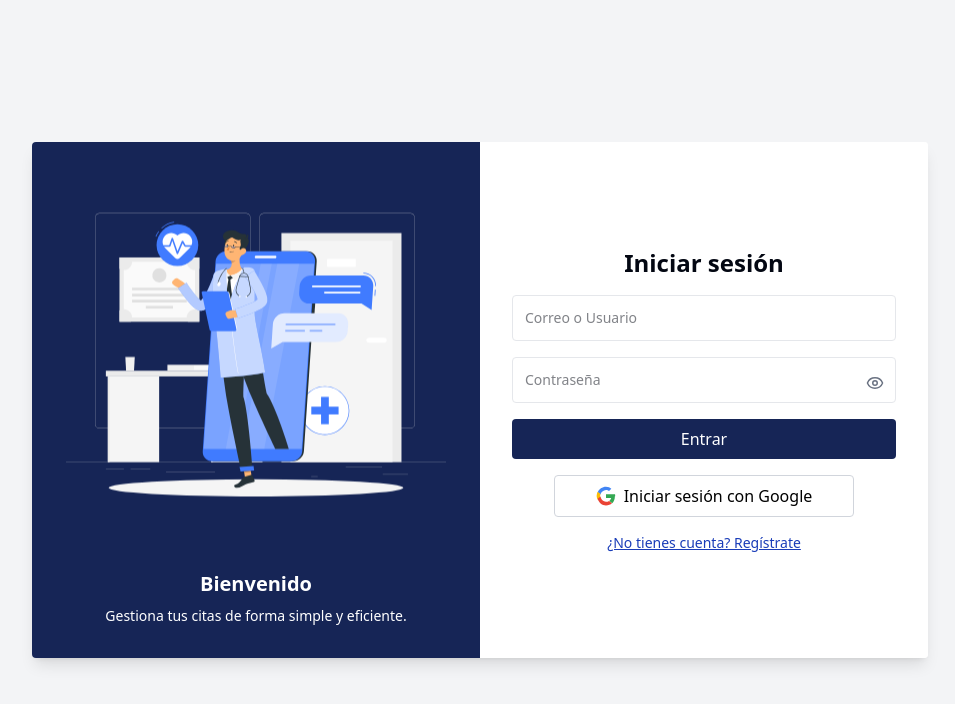
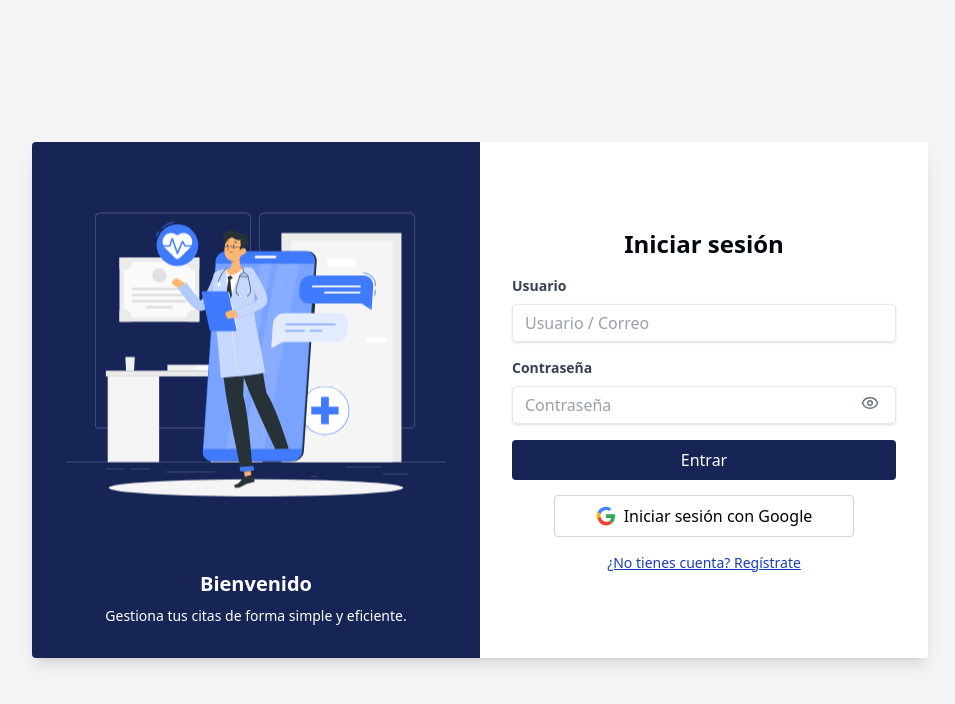
Before and after one commit to JosueDev09/My-App-Medical-2025, a Next.js app: page /login in a window 1280 px wide. Shown: the top 704 px of the page, without its empty margins (160-1115 px from the left). Built offline with nearby package versions, Linux system fonts and the light colour scheme; no server answers.

Commit message:
Se esta separando el codigo en componentes form

```diff
--- a/src/app/login/page.tsx
+++ b/src/app/login/page.tsx
@@ -1,56 +1,20 @@
 "use client";
 import { useState,useEffect } from 'react';
-import { useSession, signOut } from 'next-auth/react';
-import Image from 'next/image';
+import { useSession} from 'next-auth/react';
 import Swal from 'sweetalert2';
-import { SignIn } from "@/components/ui/signin-google/signin-google";
 import { RegisterGoogle } from "@/components/ui/register-google/register-google";
 import { useRouter } from 'next/navigation';
-import { Eye, EyeOff } from "lucide-react";
 import { LoginImage } from "@/components/images/loginImage";
+import { FormLogin } from "@/components/formLogin/formLogin";
+
+
 export default function LoginPage() {
 
   const [isLogin, setIsLogin] = useState(true);
-  const [showPassword, setShowPassword] = useState(false);
+
   const { data: session, status } = useSession({ required: false });
   const [alertShown, setAlertShown] = useState(false);
-  const [strUsuario, setUsuario] = useState("");
-  const [strContra, setContra] = useState("");
-  const [error, setError] = useState("");
   const router = useRouter();
-
-
-
-  const handleLogin = async (e: React.FormEvent) => {
-    e.preventDefault();
-    setError("");
-
-    try {
-      const res = await fetch("/api/login", {
-        method: "POST",
-        headers: {
-          "Content-Type": "application/json"
-        },
-        body: JSON.stringify({ strUsuario, strContra })
-      });
-
-      console.log("res", res);
-
-      if (!res.ok) {
-        const errorData = await res.json();
-        setError(errorData.error || "Error al iniciar sesión.");
-        return;
-      }
-
-      const data = await res.json();
-      console.log("Token:", data.token);
-      router.push("/dashboard");
-    } catch (err) {
-      console.error("Error al hacer login:", err);
-      setError("Error inesperado al iniciar sesión.");
-    }
-  };
-
 
 
   // useEffect(() => {
@@ -89,38 +53,7 @@ export default function LoginPage() {
             {/* Formulario de Login */}
             <div className="w-full md:w-1/2 p-6 flex flex-col justify-center items-center bg-white">
               <h1 className="text-2xl font-bold mb-4 text-center">Iniciar sesión</h1>
-              <form onSubmit={handleLogin} className="space-y-4 w-full max-w-sm">
-                {error && <div className="text-red-600 text-sm">{error}</div>}
-                <input
-                  type="text"
-                  placeholder="Correo o Usuario"
-                   className="w-full p-3 border rounded text-sm"
-                   value={strUsuario}
-                   onChange={(e) => setUsuario(e.target.value)}
-                />
-                <input
-                    type={showPassword ? "text" : "password"}
-                    placeholder="Contraseña"
-                    className="w-full p-3 border rounded text-sm pr-10"
-                    value={strContra}
-                    onChange={(e) => setContra(e.target.value)}
-                  />
-                  <button
-                    type="button"
-                    onClick={() => setShowPassword(!showPassword)}
-                    className="absolute mt-[-17px] ml-[-30px]  top-1/2  transform -translate-y-1/2 text-gray-500 hover:text-gray-800"
-                  >
-                    {showPassword ? <EyeOff size={18} /> : <Eye size={18} />}
-                  </button>
-                <button
-                  type="submit"
-                  className="w-full bg-blue-950 text-white py-2 rounded cursor-pointer"
-                >
-                  Entrar
-                </button>
-               <SignIn  />
-
-              </form>
+              <FormLogin/>
               <button
                 className="mt-4 text-sm text-blue-800 underline cursor-pointer"
                 onClick={() => setIsLogin(false)}
--- /dev/null
+++ b/src/components/formLogin/formLogin.tsx
@@ -0,0 +1,98 @@
+"use client"
+import { useState } from "react";
+import { useSession } from "next-auth/react";
+import { SignIn } from "../ui/signin-google/signin-google";
+import { useRouter } from 'next/navigation';
+import { Eye, EyeOff } from 'lucide-react';
+
+
+export function FormLogin(){
+  const [strUsuario, setUsuario] = useState("");
+  const [strContra, setContra] = useState("");
+  const [showPassword, setShowPassword] = useState(false);
+  const { data: session } = useSession({ required: false });
+  const [error, setError] = useState("");
+   const router = useRouter();
+
+   const handleLogin = async (e: React.FormEvent) => {
+    e.preventDefault();
+    setError("");
+
+    try {
+      const res = await fetch("/api/login", {
+        method: "POST",
+        headers: {
+          "Content-Type": "application/json"
+        },
+        body: JSON.stringify({ strUsuario, strContra })
+      });
+
+      console.log("res", res);
+
+      if (!res.ok) {
+        const errorData = await res.json();
+        setError(errorData.error || "Error al iniciar sesión.");
+        return;
+      }
+
+      const data = await res.json();
+      console.log("Token:", data.token);
+      router.push("/dashboard");
+    } catch (err) {
+      console.error("Error al hacer login:", err);
+      setError("Error inesperado al iniciar sesión.");
+    }
+  };
+
+  return (
+    <form onSubmit={handleLogin} className="w-full max-w-sm mx-auto">
+
+      <div className="mb-4">
+
+        <label htmlFor="strUsuario" className="block text-gray-700 text-sm font-bold mb-2">
+          Usuario
+        </label>
+
+        <input
+          type="text"
+          id="strUsuario"
+          value={strUsuario}
+          onChange={(e) => setUsuario(e.target.value)}
+          className="shadow appearance-none border rounded w-full py-2 px-3 text-gray-700 leading-tight focus:outline-none focus:shadow-outline"
+          placeholder="Usuario / Correo"
+          required
+        />
+      </div>
+      <div className="mb-4">
+        <label htmlFor="strContra" className="block text-gray-700 text-sm font-bold mb-2">
+          Contraseña
+        </label>
+        <input
+           type={showPassword ? "text" : "password"}
+          id="strContra"
+          value={strContra}
+          onChange={(e) => setContra(e.target.value)}
+          className="shadow appearance-none border rounded w-full py-2 px-3 text-gray-700 leading-tight focus:outline-none focus:shadow-outline"
+          placeholder="Contraseña"
+          required
+        />
+        <button
+          type="button"
+          onClick={() => setShowPassword(!showPassword)}
+          className="relative top-1/2 ml-[-35px] top-[10px] transform -translate-y-1/2 text-gray-500 hover:text-gray-800"
+        >
+          {showPassword ? <EyeOff size={18} /> : <Eye size={18} />}
+        </button>
+      </div>
+      {error && <p className="text-red-500 text-xs italic mt-1 mb-[15px]">{error}</p>}
+      <button
+          type="submit"
+          className="w-full bg-blue-950 text-white py-2 rounded cursor-pointer"
+        >
+           Entrar
+        </button>
+
+      <SignIn  />
+    </form>
+  );
+}
--- a/src/components/ui/showPassword/PasswordInput.tsx
+++ /dev/null
@@ -1,35 +0,0 @@
-"use client";
-
-import { useState } from 'react';
-import { Eye, EyeOff } from 'lucide-react';
-
-export default function PasswordInput({
-  value,
-  onChange,
-  placeholder = "Contraseña",
-}: {
-  value: string;
-  onChange: (e: React.ChangeEvent<HTMLInputElement>) => void;
-  placeholder?: string;
-}) {
-  const [showPassword, setShowPassword] = useState(false);
-
-  return (
-    <div className="relative w-full">
-      <input
-        type={showPassword ? "text" : "password"}
-        value={value}
-        onChange={onChange}
-        placeholder={placeholder}
-        className="w-full px-4 py-2 pr-10 border border-gray-300 rounded-md focus:outline-none focus:ring-2 focus:ring-blue-500"
-      />
-      <button
-        type="button"
-        onClick={() => setShowPassword(!showPassword)}
-        className="absolute top-2 right-2 text-gray-600 hover:text-gray-800"
-      >
-        {showPassword ? <EyeOff size={18} /> : <Eye size={18} />}
-      </button>
-    </div>
-  );
-}
--- a/src/components/ui/signin-google/signin-google.tsx
+++ b/src/components/ui/signin-google/signin-google.tsx
@@ -7,7 +7,7 @@ export function SignIn() {
         <button
         type="button"
         onClick={() => signIn('google', { callbackUrl: '/dashboard' })}
-        className="w-[300px] m-auto   text-black py-2 rounded justify-center hover:bg-gray-200 transition cursor-pointer flex items-center gap-2 border border-gray-300"
+        className="w-[300px] m-auto mt-[15px]   text-black py-2 rounded justify-center hover:bg-gray-200 transition cursor-pointer flex items-center gap-2 border border-gray-300"
       >
          <Image
         src="/icono-google.svg"
```
